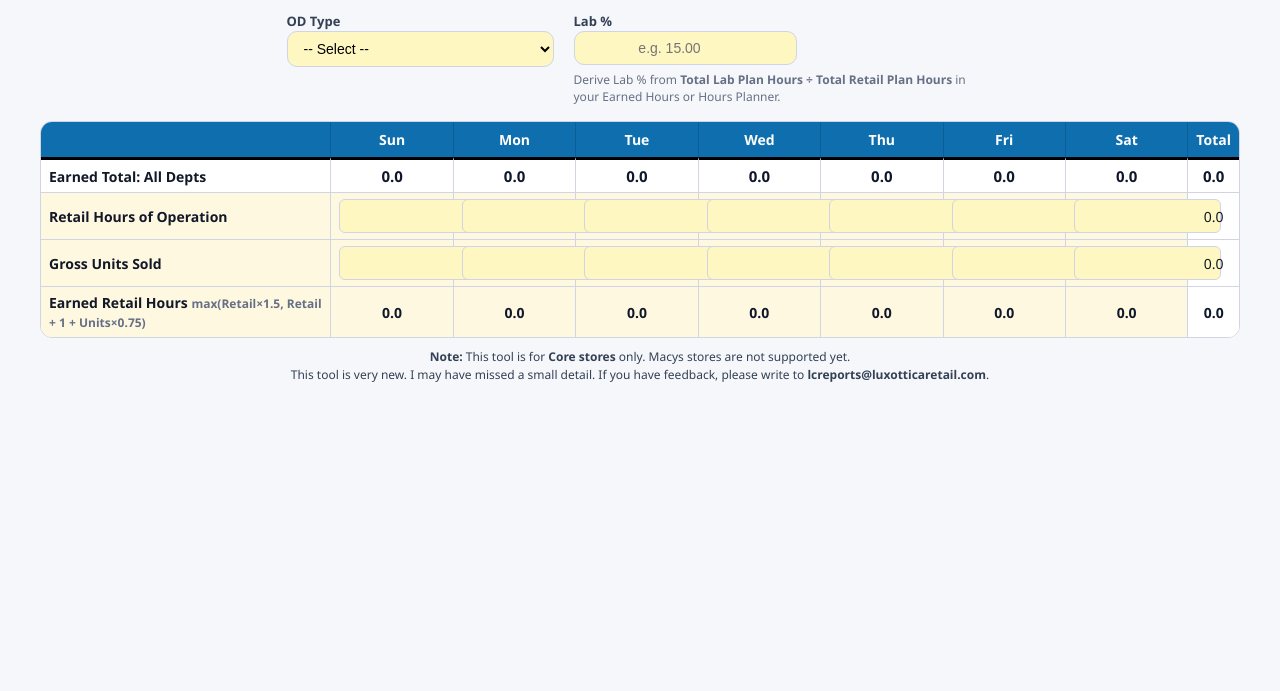
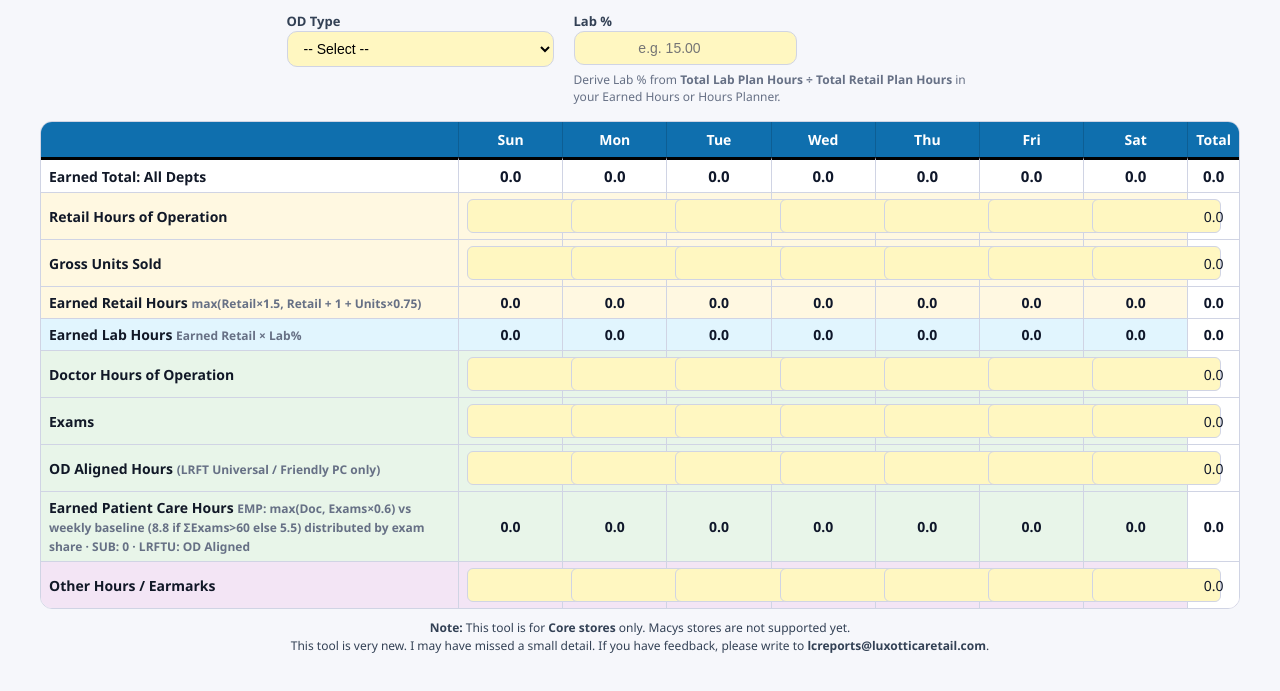
Before and after one commit to raunak08/FES-calculator, a plain HTML site: page index.html in a window 1280 px wide. Shown: the part 85-776 px from the top of the page. Drawn offline with Linux system fonts and the light colour scheme.

Commit message:
Add files via upload

```diff
--- a/index.html
+++ b/index.html
@@ -114,8 +114,69 @@
         <td class="num" data-out="earnedRetail-6">0.0</td><td class="num" data-out="earnedRetailTot">0.0</td>
       </tr>
 
-      <!-- (rest of the table unchanged) -->
+      <!-- LAB -->
+      <tr class="lab boldRow">
+        <th>Earned Lab Hours <small class="muted">Earned Retail × Lab%</small></th>
+        <td class="num" data-out="earnedLab-0">0.0</td><td class="num" data-out="earnedLab-1">0.0</td>
+        <td class="num" data-out="earnedLab-2">0.0</td><td class="num" data-out="earnedLab-3">0.0</td>
+        <td class="num" data-out="earnedLab-4">0.0</td><td class="num" data-out="earnedLab-5">0.0</td>
+        <td class="num" data-out="earnedLab-6">0.0</td><td class="num" data-out="earnedLabTot">0.0</td>
+      </tr>
 
+      <!-- DOCTOR -->
+      <tr class="doctor" data-row="doc">
+        <th>Doctor Hours of Operation</th>
+        <td class="inputcell"><input data-in="doc-0" type="number" step="0.01"></td>
+        <td class="inputcell"><input data-in="doc-1" type="number" step="0.01"></td>
+        <td class="inputcell"><input data-in="doc-2" type="number" step="0.01"></td>
+        <td class="inputcell"><input data-in="doc-3" type="number" step="0.01"></td>
+        <td class="inputcell"><input data-in="doc-4" type="number" step="0.01"></td>
+        <td class="inputcell"><input data-in="doc-5" type="number" step="0.01"></td>
+        <td class="inputcell"><input data-in="doc-6" type="number" step="0.01"></td>
+        <td class="num" data-out="docTot">0.0</td>
+      </tr>
+      <tr class="doctor" data-row="exams">
+        <th>Exams</th>
+        <td class="inputcell"><input data-in="exams-0" type="number" step="1"></td>
+        <td class="inputcell"><input data-in="exams-1" type="number" step="1"></td>
+        <td class="inputcell"><input data-in="exams-2" type="number" step="1"></td>
+        <td class="inputcell"><input data-in="exams-3" type="number" step="1"></td>
+        <td class="inputcell"><input data-in="exams-4" type="number" step="1"></td>
+        <td class="inputcell"><input data-in="exams-5" type="number" step="1"></td>
+        <td class="inputcell"><input data-in="exams-6" type="number" step="1"></td>
+        <td class="num" data-out="examsTot">0.0</td>
+      </tr>
+      <tr class="doctor" data-row="od">
+        <th>OD Aligned Hours <small class="muted">(LRFT Universal / Friendly PC only)</small></th>
+        <td class="inputcell"><input data-in="od-0" type="number" step="0.01"></td>
+        <td class="inputcell"><input data-in="od-1" type="number" step="0.01"></td>
+        <td class="inputcell"><input data-in="od-2" type="number" step="0.01"></td>
+        <td class="inputcell"><input data-in="od-3" type="number" step="0.01"></td>
+        <td class="inputcell"><input data-in="od-4" type="number" step="0.01"></td>
+        <td class="inputcell"><input data-in="od-5" type="number" step="0.01"></td>
+        <td class="inputcell"><input data-in="od-6" type="number" step="0.01"></td>
+        <td class="num" data-out="odTot">0.0</td>
+      </tr>
+      <tr class="doctor boldRow">
+        <th>Earned Patient Care Hours <small class="muted">EMP: max(Doc, Exams×0.6) vs weekly baseline (8.8 if ΣExams&gt;60 else 5.5) distributed by exam share · SUB: 0 · LRFTU: OD Aligned</small></th>
+        <td class="num" data-out="earnedPC-0">0.0</td><td class="num" data-out="earnedPC-1">0.0</td>
+        <td class="num" data-out="earnedPC-2">0.0</td><td class="num" data-out="earnedPC-3">0.0</td>
+        <td class="num" data-out="earnedPC-4">0.0</td><td class="num" data-out="earnedPC-5">0.0</td>
+        <td class="num" data-out="earnedPC-6">0.0</td><td class="num" data-out="earnedPCTot">0.0</td>
+      </tr>
+
+      <!-- OTHER -->
+      <tr class="other">
+        <th>Other Hours / Earmarks</th>
+        <td class="inputcell"><input data-in="other-0" type="number" step="0.01"></td>
+        <td class="inputcell"><input data-in="other-1" type="number" step="0.01"></td>
+        <td class="inputcell"><input data-in="other-2" type="number" step="0.01"></td>
+        <td class="inputcell"><input data-in="other-3" type="number" step="0.01"></td>
+        <td class="inputcell"><input data-in="other-4" type="number" step="0.01"></td>
+        <td class="inputcell"><input data-in="other-5" type="number" step="0.01"></td>
+        <td class="inputcell"><input data-in="other-6" type="number" step="0.01"></td>
+        <td class="num" data-out="otherTot">0.0</td>
+      </tr>
     </tbody>
   </table>
 
@@ -144,10 +205,10 @@ function recalc(){
   const labPct = num($("#labPct").value)/100;
   const retail = readRow("retail"), units  = readRow("units"), doc = readRow("doc"), exams = readRow("exams"), odal = readRow("od"), other  = readRow("other");
 
-  // Earned Retail per day — show 0 if Retail=0
+  // Earned Retail per day — only apply +1 rule if Retail > 0
   const eRetail = days.map(i => retail[i] > 0 ? Math.max(retail[i]*1.5, retail[i] + 1 + units[i]*0.75) : 0);
 
-  const eLab = days.map(i => eRetail[i] * labPct);
+  const eLab    = days.map(i => eRetail[i] * labPct);
   const odType = $("#odType").value;
   let ePC;
 
```
